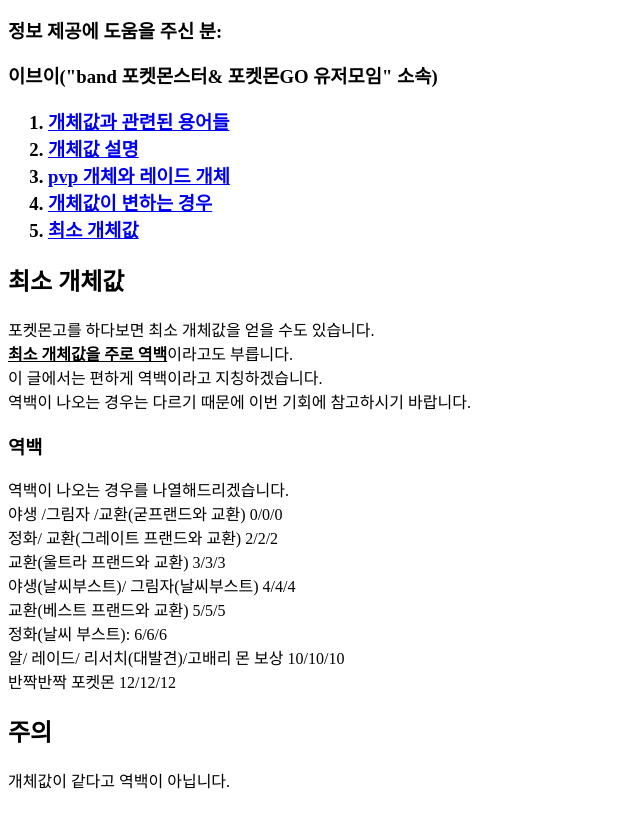
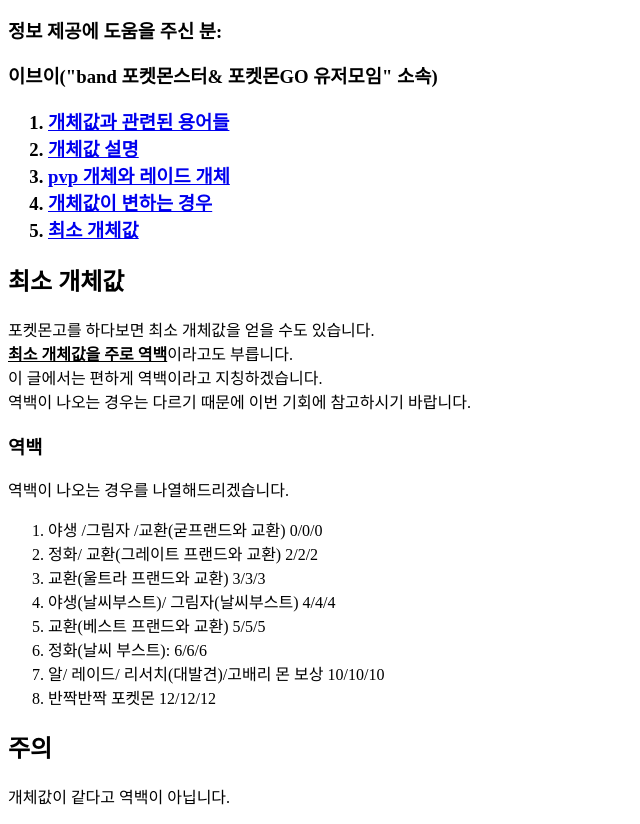
Before and after one commit to shadeshadow1/pokemongo_ivs, a plain HTML site: page 최소 개체값.html in a window 1280 px wide. Shown: the part 119-943 px from the top of the page, without its empty margins (0-640 px from the left). Drawn offline with Linux system fonts and the light colour scheme.

Commit message:
Add files via upload

```diff
--- a/최소 개체값.html
+++ b/최소 개체값.html
@@ -33,16 +33,17 @@
   <br>역백이 나오는 경우는 다르기 때문에 이번 기회에 참고하시기 바랍니다.
 
   <h3>역백</h3>
-  <p> 역백이 나오는 경우를 나열해드리겠습니다.
-  <br> 야생 /그림자 /교환(굳프랜드와 교환) 0/0/0
-  <br> 정화/ 교환(그레이트 프랜드와 교환) 2/2/2
-  <br> 교환(울트라 프랜드와 교환) 3/3/3
-  <br> 야생(날씨부스트)/ 그림자(날씨부스트) 4/4/4
-  <br> 교환(베스트 프랜드와 교환) 5/5/5
-  <br> 정화(날씨 부스트): 6/6/6
-  <br> 알/ 레이드/ 리서치(대발견)/고배리 몬 보상 10/10/10
-  <br> 반짝반짝 포켓몬 12/12/12
-
+  역백이 나오는 경우를 나열해드리겠습니다.
+  <ol>
+    <li>야생 /그림자 /교환(굳프랜드와 교환) 0/0/0
+    <li>정화/ 교환(그레이트 프랜드와 교환) 2/2/2
+    <li>교환(울트라 프랜드와 교환) 3/3/3
+    <li>야생(날씨부스트)/ 그림자(날씨부스트) 4/4/4
+    <li>교환(베스트 프랜드와 교환) 5/5/5
+    <li>정화(날씨 부스트): 6/6/6
+    <li>알/ 레이드/ 리서치(대발견)/고배리 몬 보상 10/10/10
+    <li>반짝반짝 포켓몬 12/12/12
+  </ol>
 
   <h2>주의</h2>
   <p> 개체값이 같다고 역백이 아닙니다.
```
